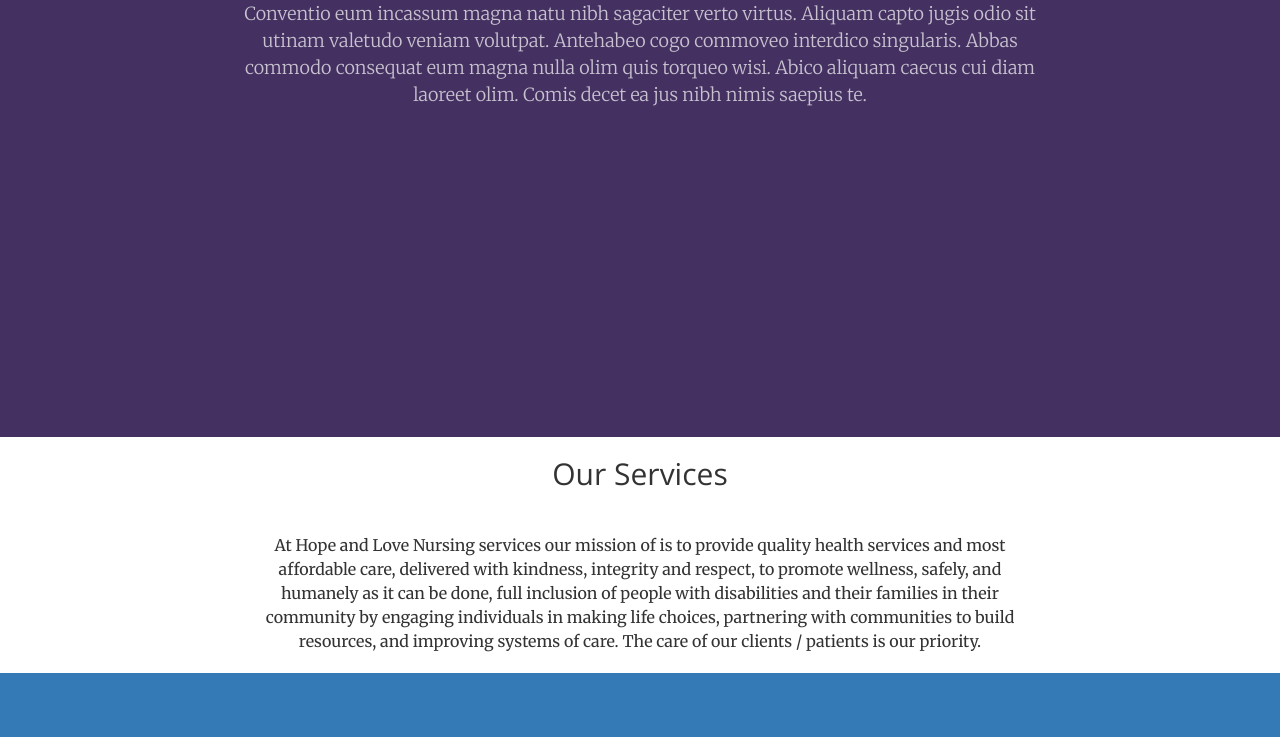
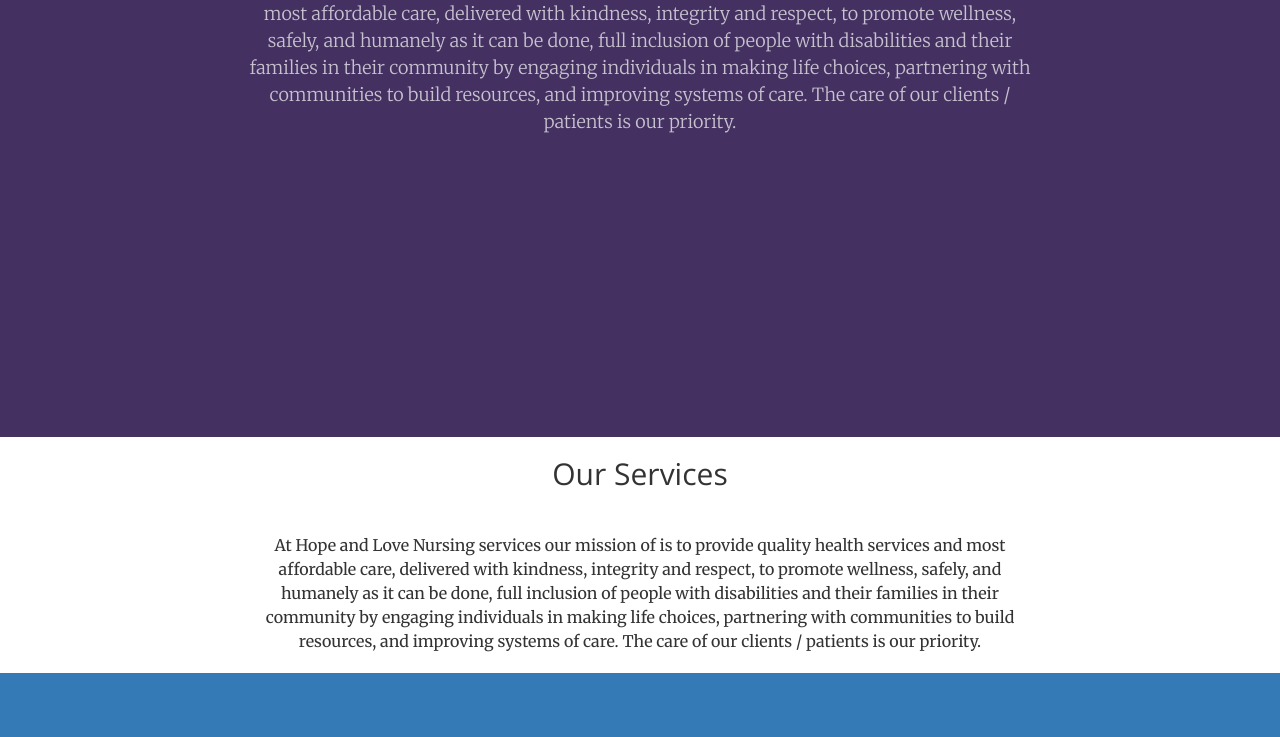
Before and after one commit to entropq/hnlhomecare.com, a plain HTML site: page index.html in a window 1280 px wide. Shown: the part 363-1100 px from the top of the page. Drawn offline with nearby package versions, Linux system fonts and the light colour scheme.

Commit message:
Update index.html

```diff
--- a/index.html
+++ b/index.html
@@ -72,7 +72,7 @@
           <!-- <span class="bs-docs-booticon bs-docs-booticon-lg bs-docs-booticon-outline">D-Sci-d</span>
           <hr /> -->
           <h2>Our Mission</h2>
-          <p>Conventio eum incassum magna natu nibh sagaciter verto virtus. Aliquam capto jugis odio sit utinam valetudo veniam volutpat. Antehabeo cogo commoveo interdico singularis. Abbas commodo consequat eum magna nulla olim quis torqueo wisi. Abico aliquam caecus cui diam laoreet olim. Comis decet ea jus nibh nimis saepius te.</p>
+          <p>At Hope and Love Nursing services our mission of is to provide quality health services and most affordable care, delivered with kindness, integrity and respect, to promote wellness, safely, and humanely as it can be done, full inclusion of people with disabilities and their families in their community by engaging individuals in making life choices, partnering with communities to build resources, and improving systems of care. The care of our clients / patients is our priority.</p>
         </div>
     </div>
 </header>
```
